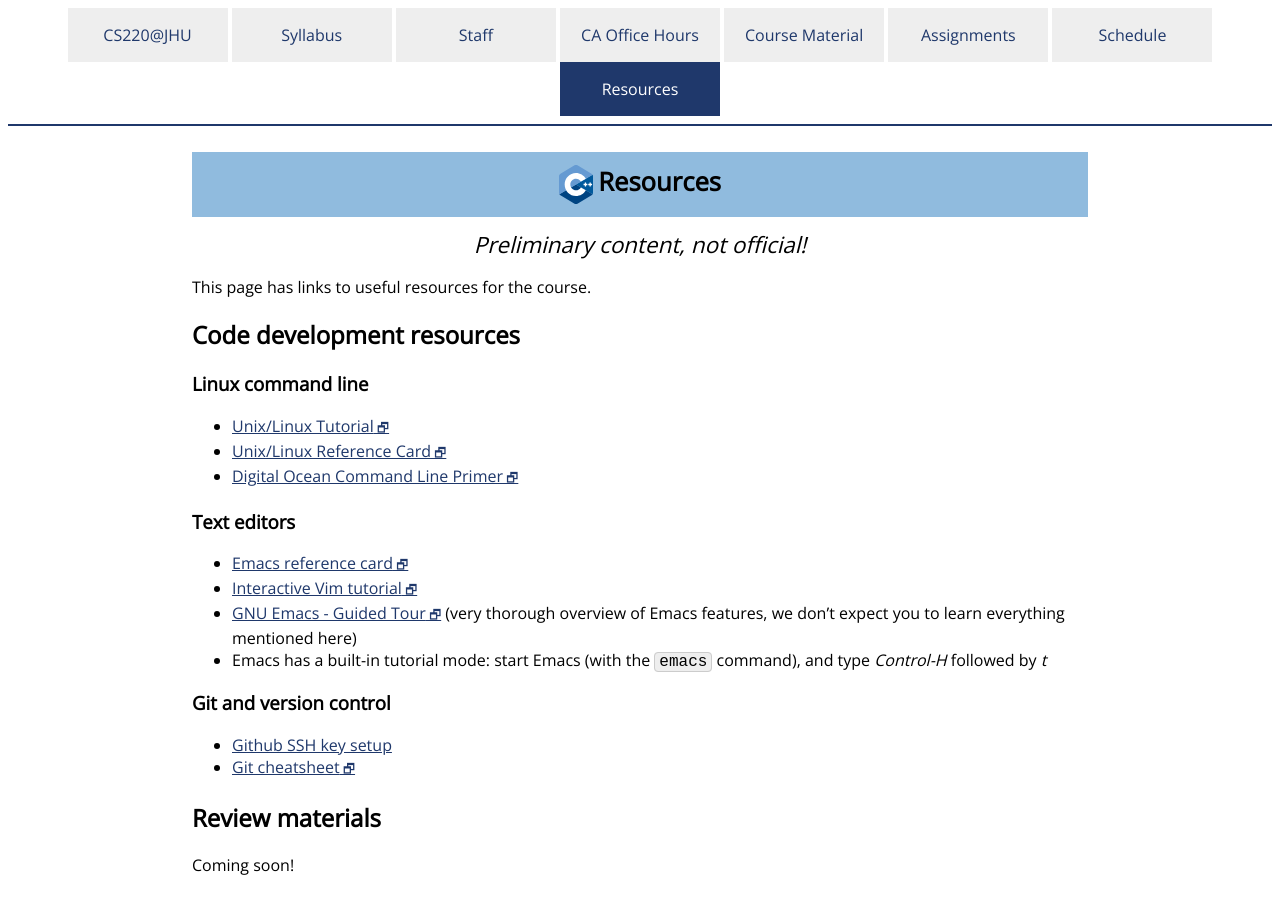
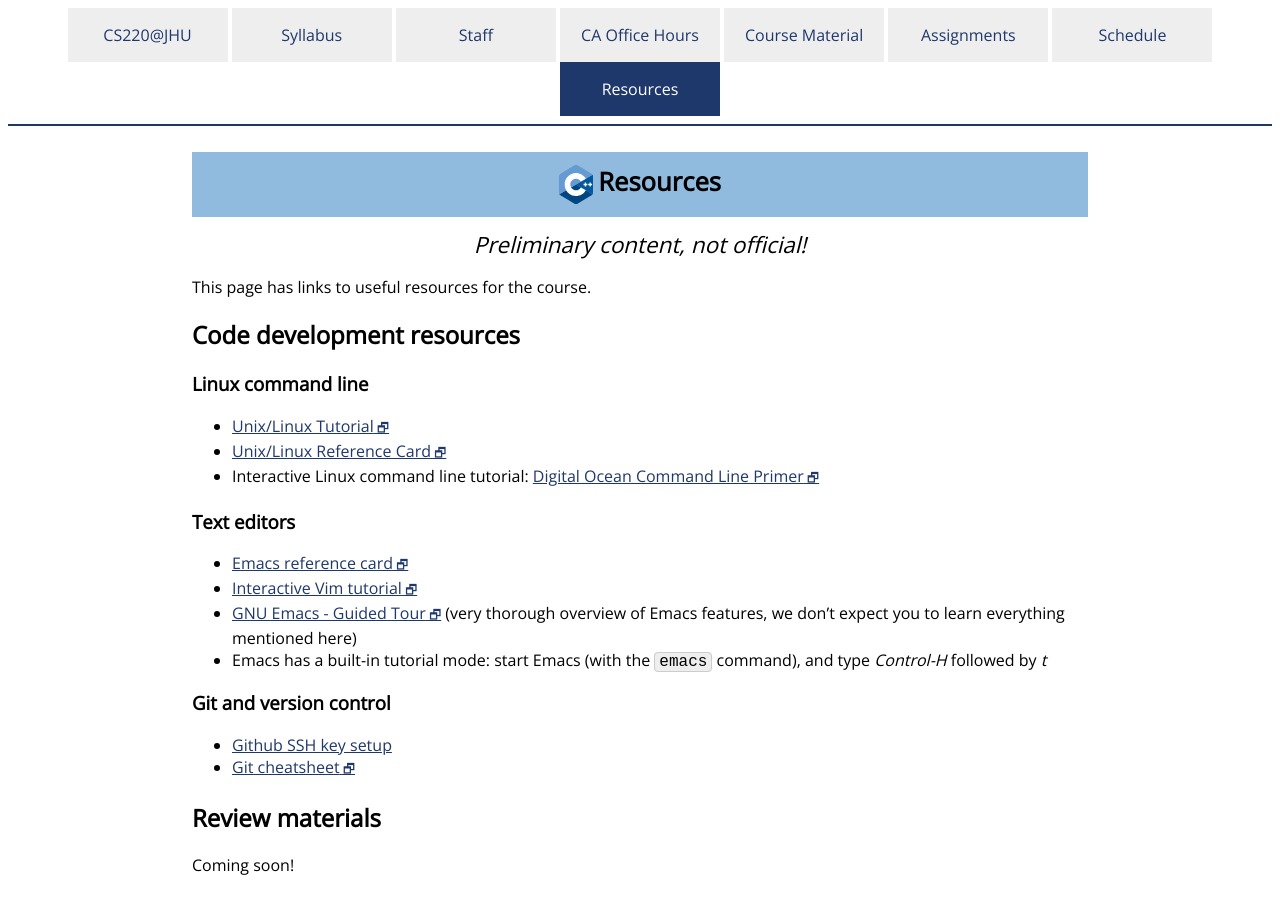
Before and after one commit to jhu-ip/cs220-s22, a Jekyll site: the page built from resources.md, in a window 1280 px wide. Built offline with Jekyll 4.4.1, drawn with Linux system fonts in a browser that asks for light colours; some web fonts are replaced.

Commit message:
more clearly label command line tutorial link

```diff
--- a/resources.md
+++ b/resources.md
@@ -12,7 +12,7 @@ This page has links to useful resources for the course.
 
 * <a class="external" target="_blank" href="https://cs.jhu.edu/~joanne/unix.html">Unix/Linux Tutorial</a>
 * <a class="external" target="_blank" href="https://cs.jhu.edu/~joanne/unixRC.pdf">Unix/Linux Reference Card</a>
-* <a class="external" target="_blank" href="https://www.digitalocean.com/community/tutorials/a-linux-command-line-primer">Digital Ocean Command Line Primer</a>
+* Interactive Linux command line tutorial: <a class="external" target="_blank" href="https://www.digitalocean.com/community/tutorials/a-linux-command-line-primer">Digital Ocean Command Line Primer</a>
 
 ### Text editors
 
```
